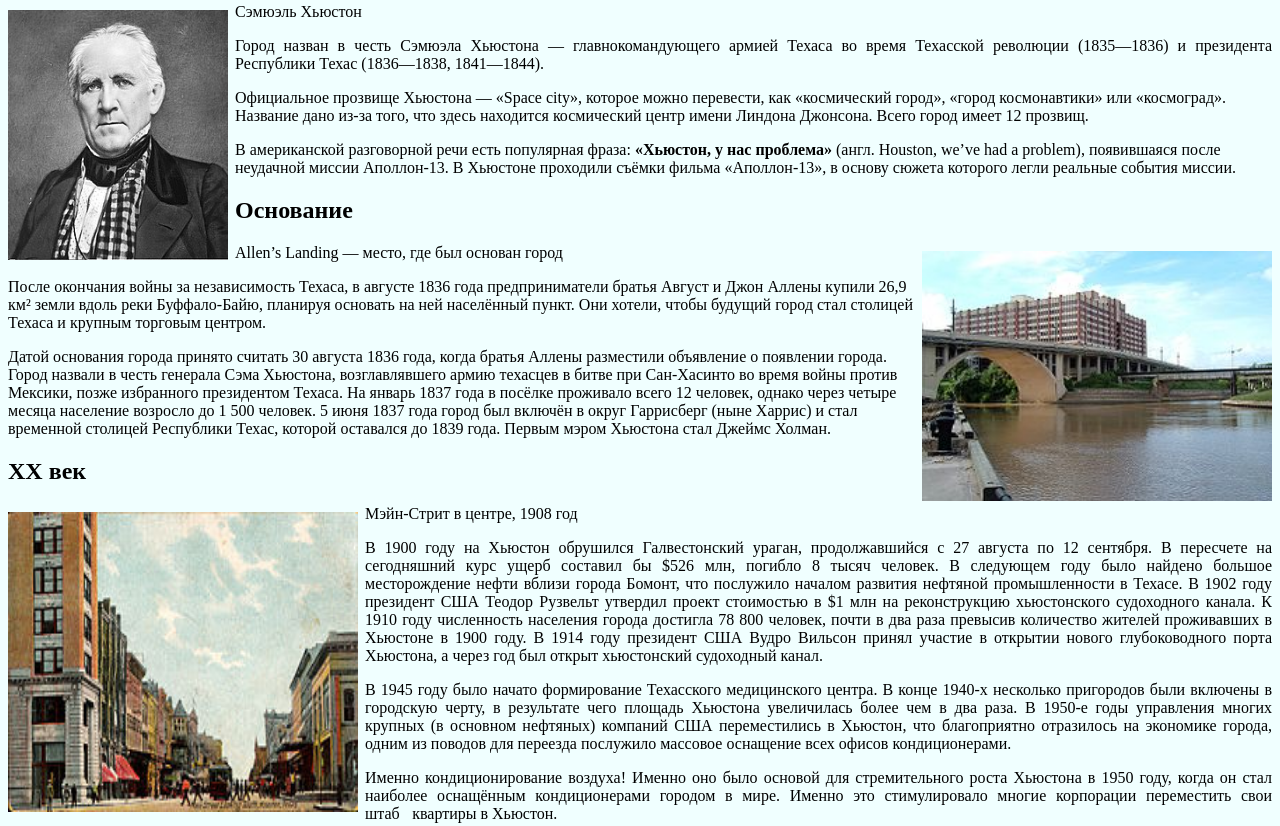
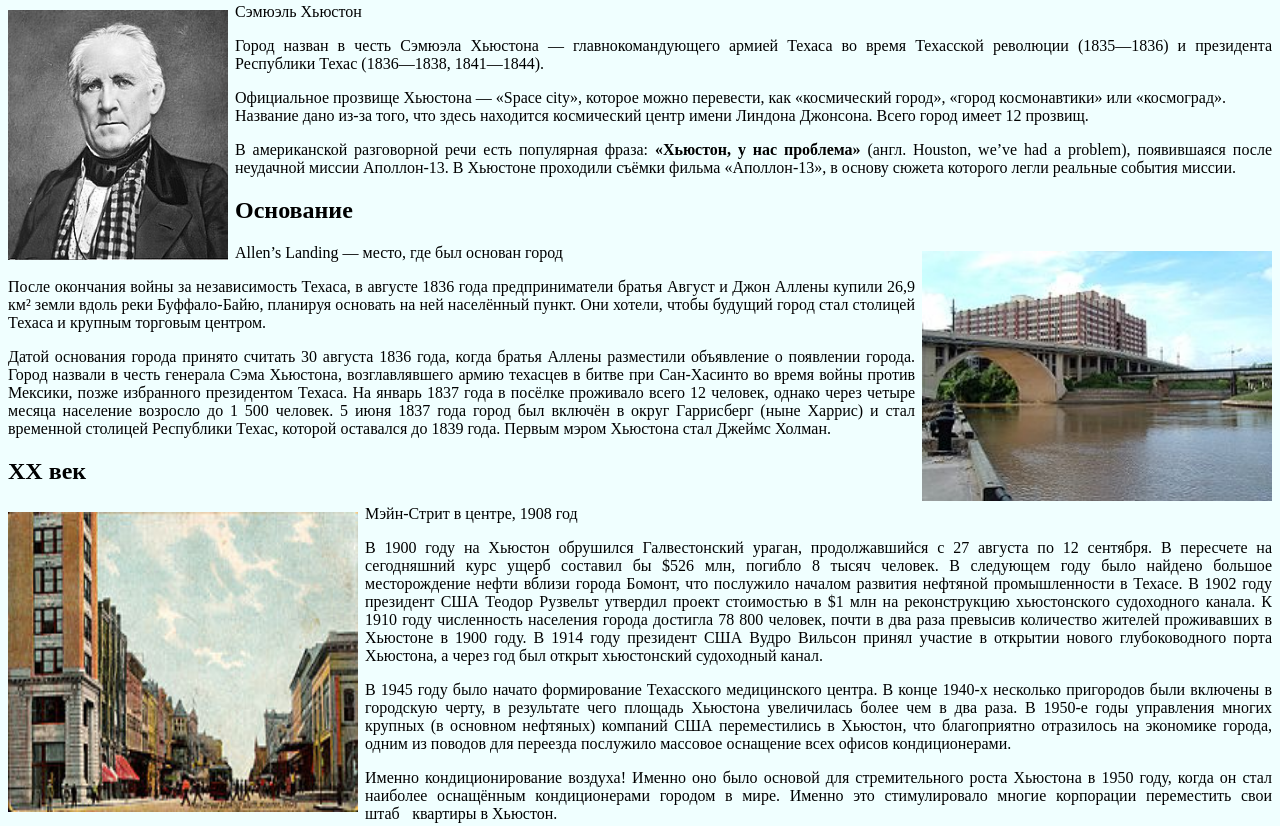
Before and after one commit to dianaKaidina/Houston, a plain HTML site: page index.html in a window 1280 px wide. Shown: the part 802-1628 px from the top of the page. Drawn offline with Linux system fonts and the light colour scheme.

Commit message:
Update index.html

```diff
--- a/index.html
+++ b/index.html
@@ -110,7 +110,7 @@
         город», «город космонавтики» или «космоград». Название дано из-за того, что здесь находится
         космический центр имени Линдона Джонсона. Всего город имеет 12 прозвищ.
     </p>
-    <p>В американской разговорной речи есть популярная фраза: <strong>«Хьюстон, у нас проблема» </strong> (англ.
+    <p align="justify">В американской разговорной речи есть популярная фраза: <strong>«Хьюстон, у нас проблема» </strong> (англ.
         Houston, we’ve had a problem), появившаяся после неудачной миссии Аполлон-13. В Хьюстоне
         проходили съёмки фильма «Аполлон-13», в основу сюжета которого легли реальные события миссии.
     </p>
@@ -124,12 +124,12 @@
       class = "rightimg"
     >
     <figcaption>Allen’s Landing — место, где был основан город</figcaption>
-    <p>После окончания войны за независимость Техаса, в августе 1836 года предприниматели братья Август
+    <p align="justify">После окончания войны за независимость Техаса, в августе 1836 года предприниматели братья Август
         и Джон Аллены купили 26,9 км² земли вдоль реки Буффало-Байю, планируя основать на ней
         населённый пункт. Они хотели, чтобы будущий город стал столицей Техаса и крупным торговым
         центром.
     </p>
-    <p> Датой основания города принято считать 30 августа 1836 года, когда братья Аллены разместили
+    <p align="justify"> Датой основания города принято считать 30 августа 1836 года, когда братья Аллены разместили
         объявление о появлении города. Город назвали в честь генерала Сэма Хьюстона, возглавлявшего
         армию техасцев в битве при Сан-Хасинто во время войны против Мексики, позже избранного
         президентом Техаса. На январь 1837 года в посёлке проживало всего 12 человек, однако через четыре
@@ -206,7 +206,7 @@
         снега. Начиная с 1895 года, снег падал 35 раз, причём 21 раз устанавливался временный снежный
         покров.
     </p>
-    <table>
+    <table bgcolor = "green">
         <caption><strong>Дни с ясной и дождливой погодой в месяц (суммарно по часам)</strong></caption>
         <tr>
             <th>Месяц</th>
@@ -361,7 +361,7 @@
                 семьи на 2016 год по данным Forbes составляют $60 840, а средняя цена дома составляет $219 000.
             </p>
           <h2 id = "energy">Энергетика и нефтехимия</h2>
-          <p>В Хьюстоне находится более 5 тысяч энергетических компаний, связанных с ведением бизнеса в этом
+          <p align="justify">В Хьюстоне находится более 5 тысяч энергетических компаний, связанных с ведением бизнеса в этом
             регионе. В городе находятся штаб-квартиры множества энергетических и нефтяных компаний,
             входящих в список Fortune 500. Хьюстон является членом Всемирного партнёрства энергетических
             городов.
```
